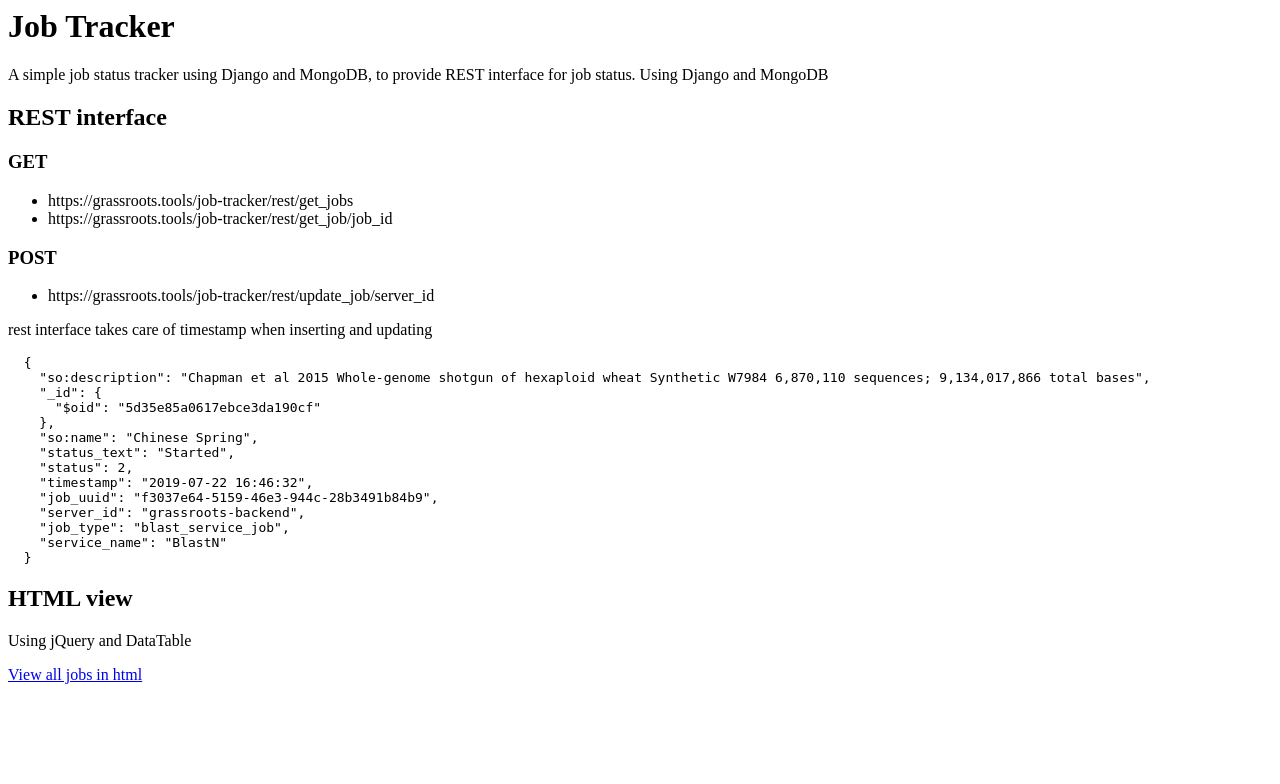
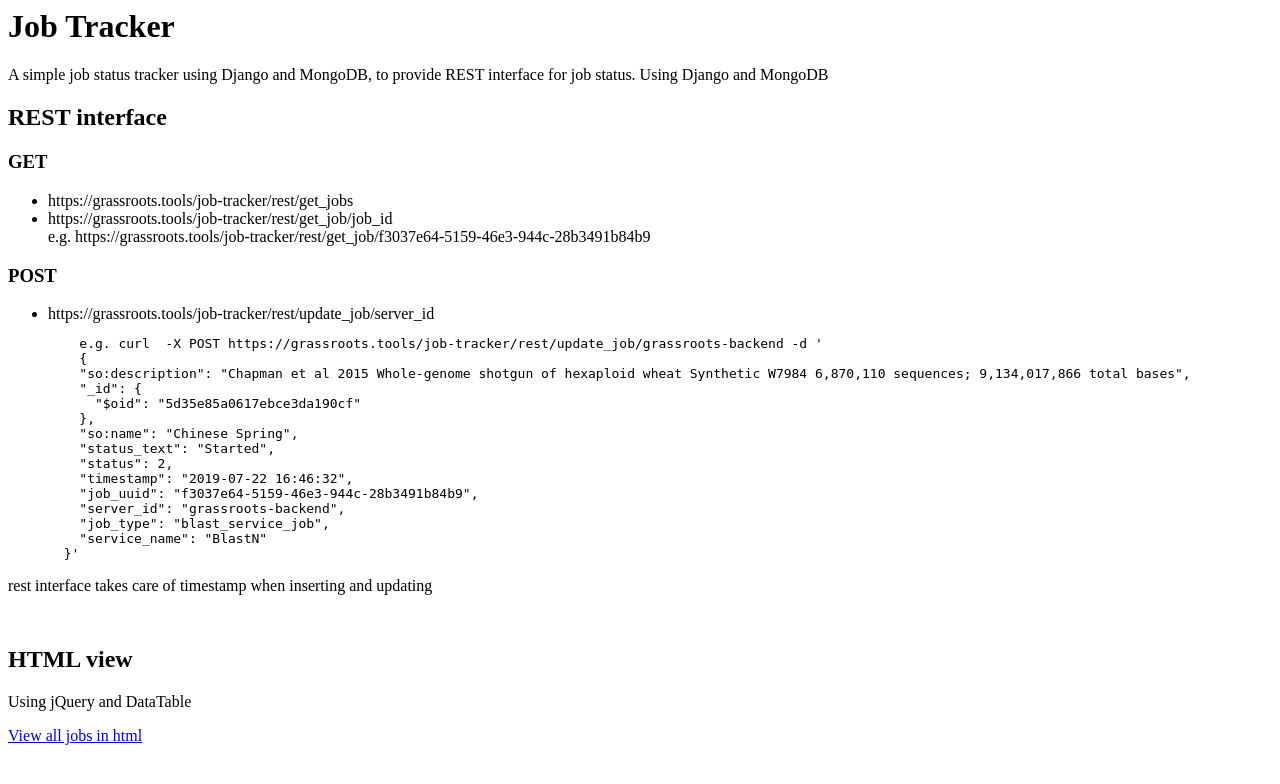
Before and after one commit to TGAC/grassroots-job-tracker, a Django app: page / in a window 1280 px wide. Shown: the top 784 px of the page. Run offline with Django 3.2, Linux system fonts and the light colour scheme.

Commit message:
add more example

```diff
--- a/jobTracker/apps/jobTrackerWebapp/templates/index.html
+++ b/jobTracker/apps/jobTrackerWebapp/templates/index.html
@@ -12,17 +12,16 @@
     <li>https://grassroots.tools/job-tracker/rest/get_jobs</li>
     <li>https://grassroots.tools/job-tracker/rest/get_job/job_id</li>
 
+    e.g.
+    https://grassroots.tools/job-tracker/rest/get_job/f3037e64-5159-46e3-944c-28b3491b84b9
+
 </ul>
 <h3>POST</h3>
 <ul>
     <li>https://grassroots.tools/job-tracker/rest/update_job/server_id</li>
-
-</ul>
-
-<p>rest interface takes care of timestamp when inserting and updating</p>
-
 <pre>
-  {
+    e.g. curl  -X POST https://grassroots.tools/job-tracker/rest/update_job/grassroots-backend -d '
+    {
     "so:description": "Chapman et al 2015 Whole-genome shotgun of hexaploid wheat Synthetic W7984 6,870,110 sequences; 9,134,017,866 total bases",
     "_id": {
       "$oid": "5d35e85a0617ebce3da190cf"
@@ -35,7 +34,14 @@
     "server_id": "grassroots-backend",
     "job_type": "blast_service_job",
     "service_name": "BlastN"
-  }
+  }'
+</pre>
+</ul>
+
+<p>rest interface takes care of timestamp when inserting and updating</p>
+
+<pre>
+
 </pre>
 
 <h2>HTML view</h2>
```
